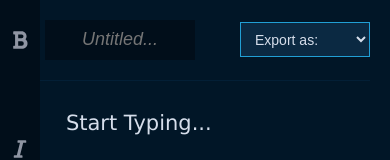
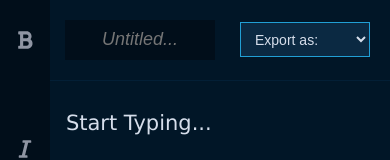
Before and after one commit to SochiCodes/NotePad, a React (Create React App) app: page / in a window 390 px wide. Shown: the top 160 px of the page. Built offline with nearby package versions, Linux system fonts and the light colour scheme.

Commit message:
I aligned the header items better in the media query

```diff
--- a/src/index.css
+++ b/src/index.css
@@ -140,10 +140,11 @@ section.sidebar{
     padding: 0 20px;
   }
   section.main header{
-    padding: 0 0px;
+    padding: 0 20px;
+    margin-left: 20px;
   }
   section.toolBar{
-    min-width: 40px;
+    min-width: 50px;
   }
   section.main header{
     padding-top: 0;
@@ -169,7 +170,7 @@ section.sidebar{
     padding: 0 0px;
   }
   section.toolBar{
-    min-width: 40px;
+    min-width: 50px;
   }
   section.main header{
     padding-top: 0;
@@ -181,6 +182,6 @@ section.sidebar{
   }
   section.main div.document{
     margin: 0 auto;
-    padding: 25px 15px;
+    padding: 5px 15px;
   }
 }
```
